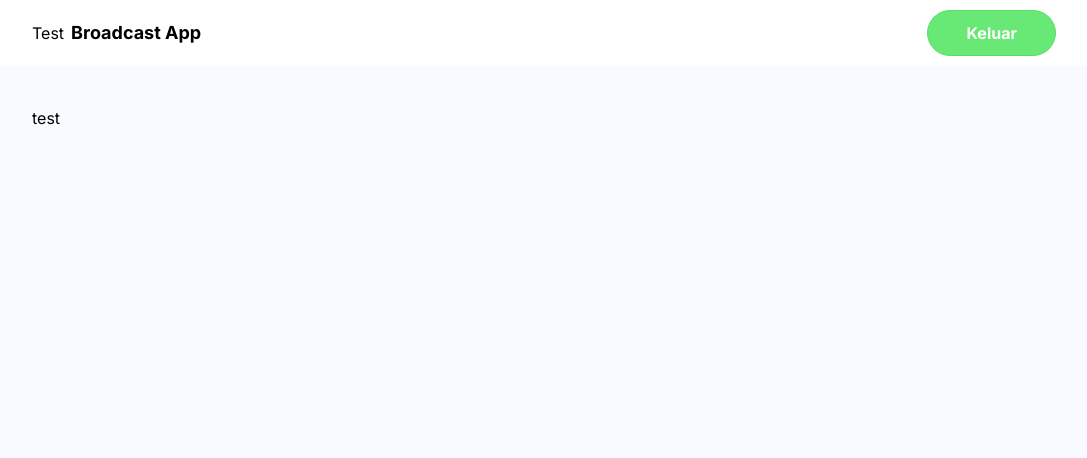
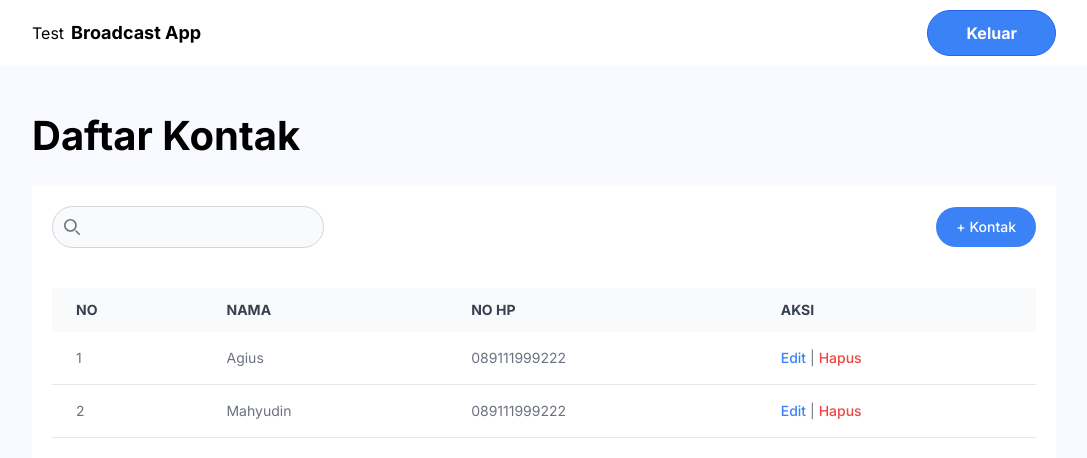
Before and after one commit to rihid/broadcast-message, a Next.js app: page / in a window 1280 px wide. Shown: the top 458 px of the page, without its empty margins (96-1183 px from the left). Built offline with nearby package versions, Linux system fonts and the light colour scheme.

Commit message:
- Modify homepage, add components & add functions insert new data

```diff
--- /dev/null
+++ b/components/Button.jsx
@@ -0,0 +1,13 @@
+import React from 'react'
+
+export default function Button({type, label, onClick}) {
+  return (
+    <button
+        type={type || 'button'}
+        className="text-white text-sm text-center font-medium bg-blue-500 hover:bg-blue-600 px-5 py-2.5 rounded-full "
+        onClick={onClick}
+    >
+        {label}
+    </button>
+  )
+}
--- /dev/null
+++ b/components/ButtonIcon.jsx
@@ -0,0 +1,22 @@
+import Icon from "./Icon"
+
+export default function ButtonIcon({icon, size, onClick}) {
+	return (
+		<button
+			type="button"
+			className="
+				w-[35px]
+				h-[35px]
+				rounded-md
+				flex
+				justify-center
+				items-center
+				hover:bg-zinc-100
+				focus:bg-zinc-100
+			"
+			onClick={onClick}
+		>
+			<Icon name={icon} size={size}/>
+		</button>
+	)
+}
--- /dev/null
+++ b/components/FormContact.jsx
@@ -0,0 +1,76 @@
+import {useState} from 'react'
+import Button from './Button'
+import ButtonIcon from './ButtonIcon'
+import Input from './Input'
+
+const initialForm = {
+    id: Math.random(),
+    name: '',
+    phone: '',
+}
+
+export default function FormContact({
+    handleOpen,
+    handleAdd,
+}) {
+
+    const [form, setForm] = useState(initialForm);
+    // console.log(form)
+    // handle form input data
+    const handleChangeForm = (e) => {
+        const {name, value} = e.target;
+        setForm({...form, [name]: value});
+    }
+
+    const _handleSubmit = (e) => {
+        e.preventDefault();
+        if (!form.name || !form.phone) return
+        handleAdd(form);
+        setForm(initialForm);
+    }
+
+    return (
+        <div className="fixed top-0 left-0 w-full h-full bg-[#000000d4]">
+            <div className="fixed top-0 right-0 w-full md:w-[440px] h-full bg-white overflow-auto">
+                <div className="flex justify-between border-b">
+                    <div className="p-[20px]">
+                        <div className="text-[20px] font-[700]">Buat Iklan</div>
+                    </div>
+                    <div className="p-[20px]">
+                        <ButtonIcon icon="icon-close" size={12} onClick={handleOpen} />
+                    </div>
+                </div>
+                <form
+                    onSubmit={_handleSubmit}
+                    className="flex flex-col gap-[20px] p-[20px]"
+                >
+                    <div className="">
+                        <Input
+                            label="Nama Pelanggan"
+                            id="name"
+                            name="name"
+                            value={form.name}
+                            onChange={handleChangeForm}
+                        />
+                    </div>
+                    <div className="">
+                        <Input
+                            label="No HP"
+                            id="phone"
+                            name="phone"
+                            value={form.phone}
+                            onChange={handleChangeForm}
+                        />
+                    </div>
+
+                    <div className="grid grid-cols-1">
+                        <Button
+                            type="submit"
+                            label={'Simpan'}
+                        />
+                    </div>
+                </form>
+            </div>
+        </div>
+    )
+}
--- /dev/null
+++ b/components/FormOption.jsx
@@ -0,0 +1,26 @@
+import React from 'react'
+import Button from './Button'
+import Input from './Input'
+
+export default function FormOption({
+    handleOpenForm,
+}) {
+    return (
+        <div className="flex justify-between items-center p-[20px]">
+            <div className="relative">
+                <div className="absolute inset-y-0 left-0 flex items-center pl-3 pointer-events-none">
+                    <svg className="w-4 h-4 text-gray-500 dark:text-gray-400" aria-hidden="true" xmlns="http://www.w3.org/2000/svg" fill="none" viewBox="0 0 20 20">
+                        <path stroke="currentColor" strokeLinecap="round" strokeLinejoin="round" strokeWidth="2" d="m19 19-4-4m0-7A7 7 0 1 1 1 8a7 7 0 0 1 14 0Z" />
+                    </svg>
+                </div>
+                <Input
+                    type="search"
+                />
+            </div>
+            <Button
+                label="+ Kontak"
+                onClick={handleOpenForm}
+            />
+        </div>
+    )
+}
--- /dev/null
+++ b/components/Icon.jsx
@@ -0,0 +1,13 @@
+import Image from 'next/image'
+import IconClose from '@/public/icon-close.svg'
+
+export default function Icon({name, size}) {
+
+	switch(name) {
+		case 'icon-close':
+			return <Image src={IconClose} width={size} height={size} alt={name}/>
+			break;
+		default:
+			return <div>No icon found</div>
+	}
+}
--- /dev/null
+++ b/components/Input.jsx
@@ -0,0 +1,17 @@
+import React from 'react'
+
+export default function Input({type, label, id, name, value, onChange}) {
+    return (
+        <>
+            {label && <label htmlFor={id} className="block mb-[7px] font-[600]">{label}</label>}
+            <input
+                type={type || 'text'}
+                className={`block w-full py-2.5 text-sm ${type == 'search' ? 'pl-10 pr-5 rounded-full' : 'px-5 rounded-lg'} text-gray-900 border border-gray-300 bg-gray-50`}
+                id={id}
+                name={name}
+                value={value}
+                onChange={onChange}
+            />
+        </>
+    )
+}
--- a/components/Navbar.jsx
+++ b/components/Navbar.jsx
@@ -16,7 +16,7 @@ export default function Navbar() {
                         </a>
                     </div>
                     <div
-                        className="bg-[#68E874] border border-[#5ADD66] hover:bg-green-400 font-bold text-white my-[10px] px-[38px] py-[10px] flex items-center cursor-pointer rounded-[50px]"
+                        className="bg-blue-500 border border-blue-600 hover:bg-blue-600 font-bold text-white my-[10px] px-[38px] py-[10px] flex items-center cursor-pointer rounded-[50px]"
                         // onClick={() => signOut({
                         //     callbackUrl: process.env.NEXT_PUBLIC_ADMIN_SIGNIN_URL
                         // })}
--- /dev/null
+++ b/components/TableContacts.jsx
@@ -0,0 +1,45 @@
+import React from 'react'
+import FormOption from './FormOption'
+
+export default function TableContacts({
+    handleOpenForm,
+    data,
+}) {
+    return (
+        <>
+            <FormOption
+                handleOpenForm={handleOpenForm}
+            />
+            <div className="p-[20px]">
+                <table className="w-full text-sm text-left text-gray-500">
+                    <thead className="text-normall text-gray-700 uppercase bg-gray-50">
+                        <tr>
+                            <th scope="col" className="px-6 py-3">NO</th>
+                            <th scope="col" className="px-6 py-3">Nama</th>
+                            <th scope="col" className="px-6 py-3">No HP</th>
+                            <th scope="col" className="px-6 py-3">Aksi</th>
+                        </tr>
+                    </thead>
+                    <tbody>
+                        {data.map( (row, index) =>
+                            <tr className="bg-white border-b hover:bg-gray-50 " key={index}>
+                                <td className="px-6 py-4">{index + 1}</td>
+                                <td className="px-6 py-4">{row.name}</td>
+                                <td className="px-6 py-4">{row.phone}</td>
+                                <td className="px-6 py-4">
+                                    <span className="font-medium text-blue-500 cursor-pointer hover:underline">
+                                        Edit
+                                    </span>
+                                    <span> | </span>
+                                    <span className="font-medium text-red-500 cursor-pointer hover:underline">
+                                        Hapus
+                                    </span>
+                                </td>
+                            </tr>
+                        )}
+                    </tbody>
+                </table>
+            </div>
+        </>
+    )
+}
--- a/pages/index.js
+++ b/pages/index.js
@@ -1,12 +1,60 @@
+import { useState } from 'react'
 import Image from 'next/image'
 import Layout from '@/components/Layout'
+import Button from '@/components/Button'
+import Input from '@/components/Input'
+import TableContacts from '@/components/TableContacts'
+import FormContact from '@/components/FormContact'
+
+const dataContact = [
+    {
+        id: 1,
+        name: "Agius",
+        phone: "089111999222",
+    },
+    {
+        id: 2,
+        name: "Mahyudin",
+        phone: "089111999222",
+    },
+];
 
 export default function Home() {
-  return (
+
+    // Options State
+    const [openForm, setOpenForm] = useState(false);
+    const [isLoading, setIsloading] = useState(true)
+    // Data State
+    const [contacts, setContact] = useState(dataContact);
+
+    // Open Create Form
+    const _handleOpenForm = () => {
+        setOpenForm(true);
+    }
+
+    // Handle add new Data
+    const _handleAddContact = (contact) => {
+        setContact([...contacts, contact]);
+        setOpenForm(false)
+    }
+
+    return (
         <Layout>
             <div className="max-w-full md:max-w-5xl mx-auto py-[40px]">
-                test
+                <div className="text-[40px] font-[700] pb-[20px]">Daftar Kontak</div>
+                <div className="bg-white">
+                    <TableContacts
+                        data={contacts}
+                        handleOpenForm={_handleOpenForm}
+                    />
+                </div>
+                {openForm &&
+                    <FormContact
+                        handleOpen={() => setOpenForm(false)}
+                        handleAdd={_handleAddContact}
+                    />
+                }
             </div>
         </Layout>
-  )
+    )
 }
```
Also changed, not shown: public/icon-close.svg (added).
